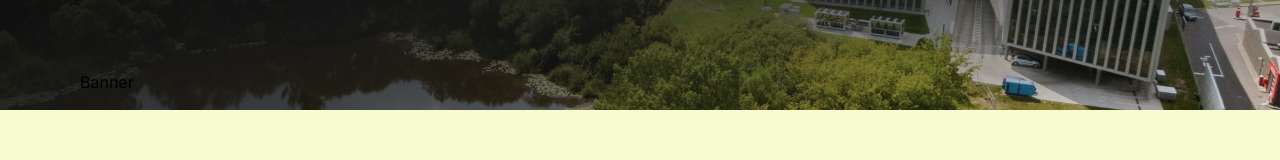
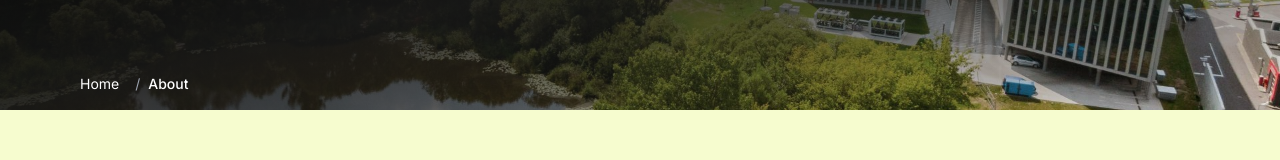
Before and after one commit to Herman-Adu/construction-company-app, a Next.js app: page /about in a window 1280 px wide. Shown: the part 190-350 px from the top of the page. Built offline with nearby package versions, Linux system fonts and the light colour scheme.

Commit message:
built breadcrumbs section and added it to banner in global modules

```diff
--- /dev/null
+++ b/components/Breadcrumbs.tsx
@@ -0,0 +1,50 @@
+"use client";
+
+import Link from "next/link";
+import { usePathname } from "next/navigation";
+import React from "react";
+
+export const Breadcrumbs = () => {
+  const pathname = usePathname();
+  const paths = pathname.split("/").filter((path) => path !== "");
+
+  return (
+    <nav>
+      <ol className="flex items-center space-x-2 text-sm">
+        <li>
+          <Link href="/" className="text-white">
+            Home
+          </Link>
+        </li>
+
+        {paths.map((path, index) => {
+          // takes the paths array and it slies the correct path by using the index
+          // then it just joins it with a slash so it is a proper link
+          const href = `/${paths.slice(0, index + 1).join("/")}`;
+
+          // check if we are at the last path in array
+          const isLast = index === paths.length - 1;
+
+          //  modify our path to set the first letter in eact path to be uppercase
+          path = path.charAt(0).toUpperCase() + path.slice(1);
+
+          return (
+            <li key={path}>
+              <div className="flex items-center">
+                <span className="mx-2 text-gray-400">/</span>
+
+                {isLast ? (
+                  <span className="text-white font-medium">{path}</span>
+                ) : (
+                  <Link href={href} className="text-white">
+                    {path}
+                  </Link>
+                )}
+              </div>
+            </li>
+          );
+        })}
+      </ol>
+    </nav>
+  );
+};
--- a/modules/Banner.tsx
+++ b/modules/Banner.tsx
@@ -1,3 +1,4 @@
+import { Breadcrumbs } from "@/components/Breadcrumbs";
 import { Container } from "@/components/Container";
 import { Overlay } from "@/components/Overlay";
 import Image from "next/image";
@@ -10,7 +11,9 @@ export const Banner = () => {
       <Overlay />
 
       <div className="absolute bottom-4 left-0 w-full h-auto">
-        <Container>Banner</Container>
+        <Container>
+          <Breadcrumbs />
+        </Container>
       </div>
     </div>
   );
--- a/modules/Footer.tsx
+++ b/modules/Footer.tsx
@@ -5,7 +5,7 @@ import { BsInstagram, BsLinkedin } from "react-icons/bs";
 
 export const Footer = () => {
   return (
-    <footer className="bg-neutral-950 text-whitepy-4 border-t-1 border-neutral-700">
+    <footer className="bg-neutral-950 text-whitepy-4 border-t-2 border-neutral-700">
       <Container>
         <div className="flex flex-col md:flex-row justify-between items-center md:items-end gap-4 py-12">
           <Logo />
```
